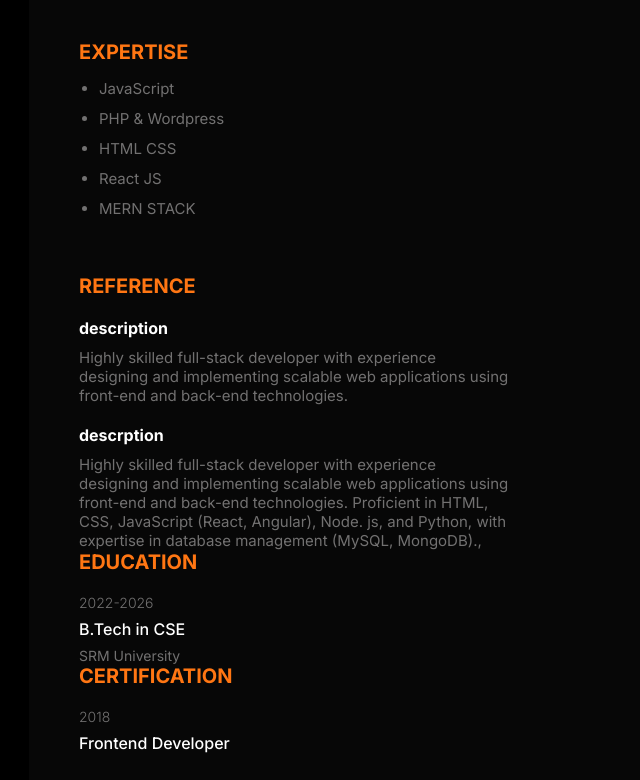
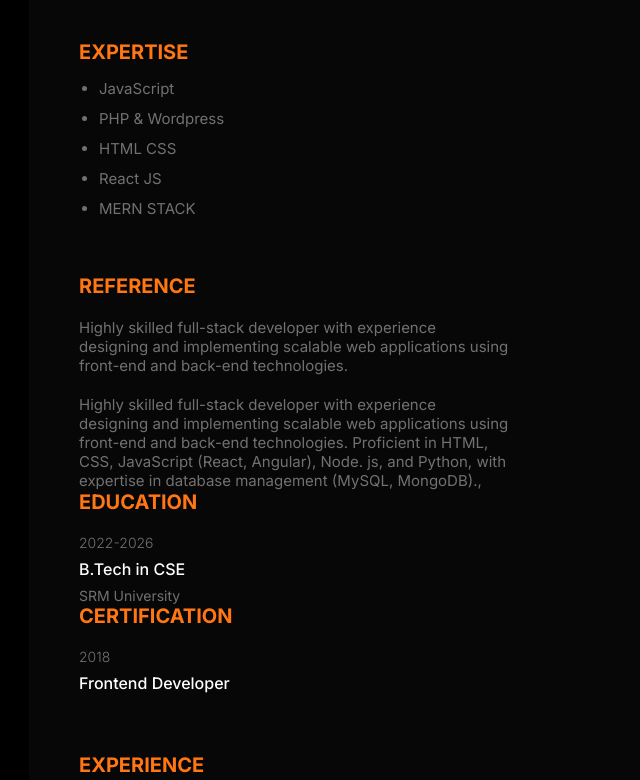
Before and after one commit to sudhakar672/Resumepage, a plain HTML site: page index.html in a window 1280 px wide. Shown: the part 260-1040 px from the top of the page, without its empty margins (111-751 px from the left). Drawn offline with nearby package versions, Linux system fonts and the light colour scheme.

Commit message:
Update index.html

```diff
--- a/index.html
+++ b/index.html
@@ -44,10 +44,10 @@
       <div class="ref">
         <h3 class="title">Reference</h3>
         <div class="ref_item">
-          <h4 class="ref_name">description</h4>
+          <h4 class="ref_name"></h4>
           <p class="description">Highly skilled full-stack developer with  experience designing and implementing scalable web applications using front-end and back-end technologies.
         <div class="ref_item">
-          <h4 class="ref_name">descrption</h4>
+          <h4 class="ref_name"></h4>
           <p class="description"> Highly skilled full-stack developer with experience designing and implementing scalable web applications using front-end and back-end technologies. Proficient in HTML, CSS, JavaScript (React, Angular), Node. js, and Python, with expertise in database management (MySQL, MongoDB)., </p>
         </div>
       </div>
```
